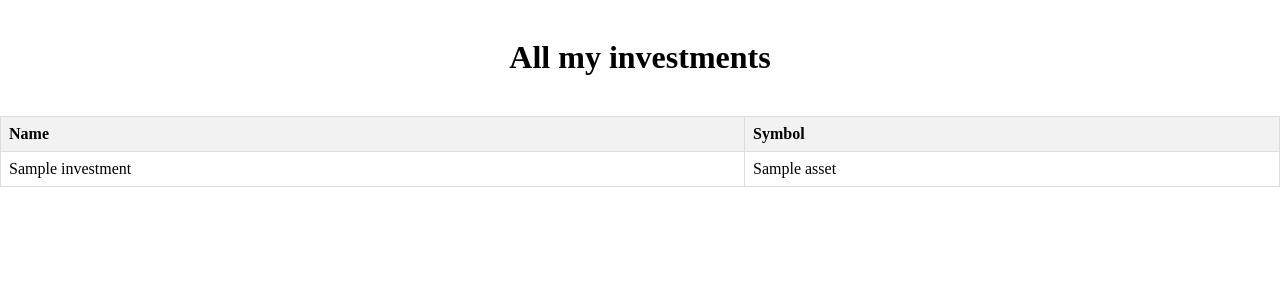
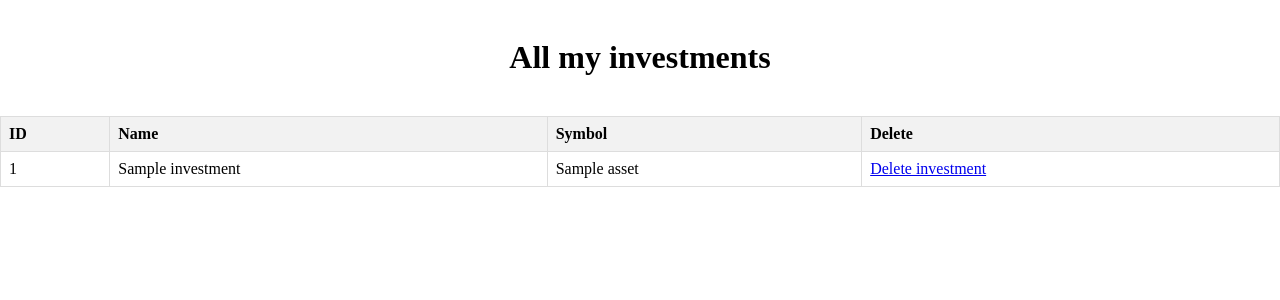
Before and after one commit to jkosxz/portfolio-web-app, a Django app: page /show_users_investments in a window 1280 px wide. Shown: the part 48-348 px from the top of the page. Run offline with Django 4.2, Linux system fonts and the light colour scheme; a user stored in the database is signed in; tables that the repository leaves empty hold one stand-in row (values such as "Sample post"); parts of the project's set-up code (start-up, migrations or seed data) failed here and were passed over.

Commit message:
adding clickable href to all investments table

```diff
--- a/investments/templates/investments/show_users_investments.html
+++ b/investments/templates/investments/show_users_investments.html
@@ -17,13 +17,17 @@
 <br>
 <table>
     <tr>
+        <th>ID</th>
         <th>Name</th>
         <th>Symbol</th>
+        <th>Delete</th>
     </tr>
     {% for investment in investments %}
         <tr>
+            <td>{{ investment.id }}</td>
             <td>{{ investment.name }}</td>
             <td>{{ investment.symbol }}</td>
+            <td> <a href="/show_specific_investment?id={{ investment.id }}">Delete investment</a> </td>
         </tr>
     {% endfor %}
 </table>
```
